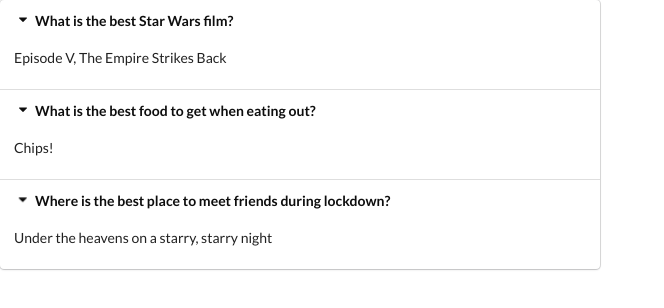
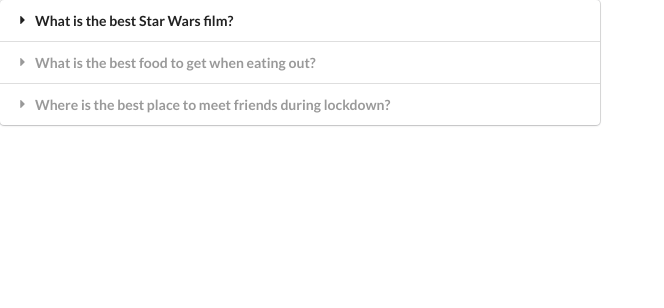
Before and after one commit to ilayda-the-Disc0Queen/widgets, a React (Create React App) app: page / in a window 1280 px wide. Shown: the top 308 px of the page, without its empty margins (0-664 px from the left). Built offline with nearby package versions, Linux system fonts and the light colour scheme.

Commit message:
add useState so only one item is displayed at a time

```diff
--- a/src/components/Accordion.js
+++ b/src/components/Accordion.js
@@ -1,22 +1,28 @@
 import React from 'react';
+import { useState } from 'react';
 
 const Accordion = ({ items }) => {
+  const [activeIndex, setActiveIndex] = useState(null);
+
   const onTitleClick = (index) => {
-    console.log('Title clicked', index);
+    setActiveIndex(index);
+    console.log();
   };
 
 
   const renderedItems = items.map((item, index) => {
+    const active = index == activeIndex ? 'active' : "";
+
     return (
       <React.Fragment key={item.title}>
         <div
-          className="title active"
+          className={`title ${active}`}
           onClick={() => onTitleClick(index)}
           >
           <i className="dropdown icon"></i>
           {item.title}
         </div>
-        <div className="content active">
+        <div className={`content ${active}`}>
           <p>{item.content}</p>
         </div>
       </React.Fragment>
```
